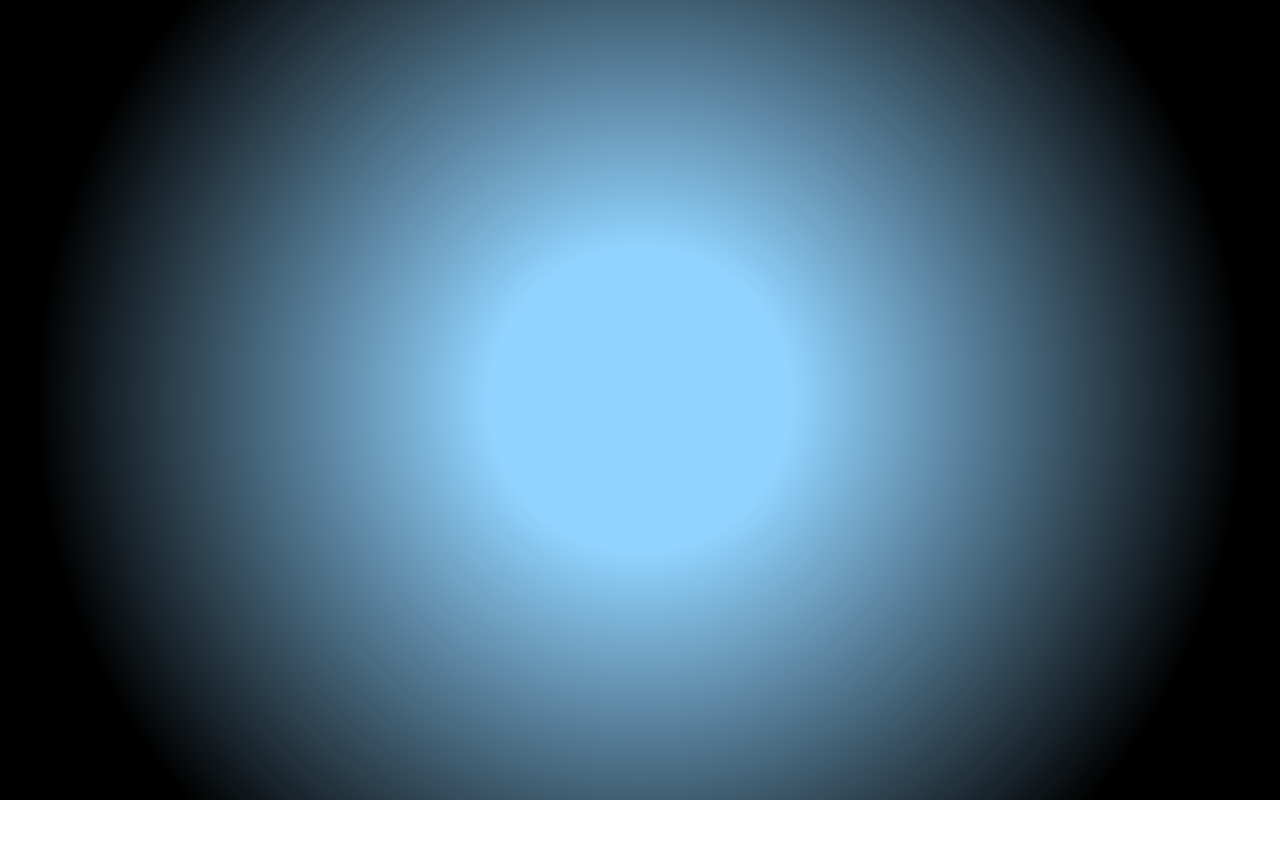
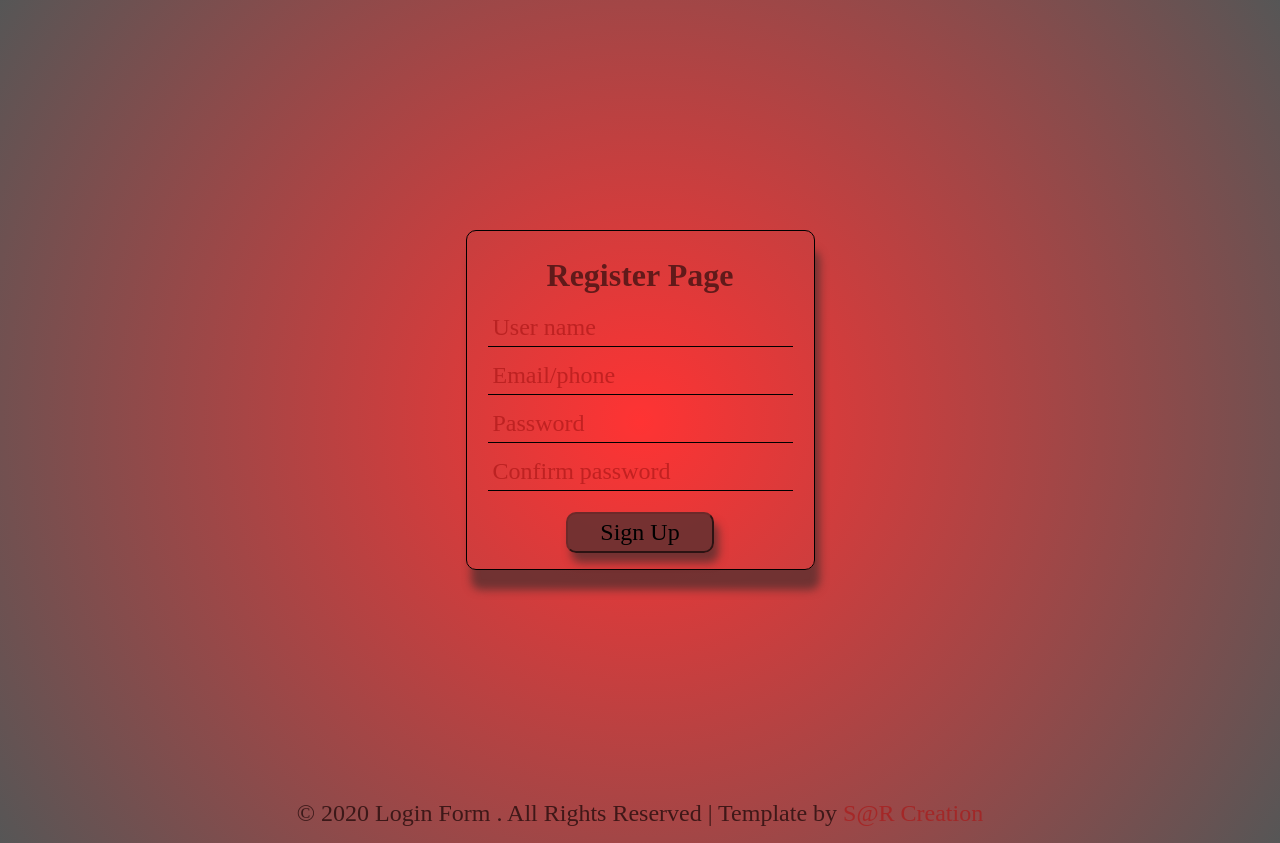
Before and after one commit to sidhik4742/To-Do-App, a React (Create React App) app: page /todoapp/register in a window 1280 px wide. Before the commit the page ends 800 px from the top, so only its background shows below. Built offline with nearby package versions, Linux system fonts and the light colour scheme; the HTML template or start-up script is replaced by a standard one.

Commit message:
added database to the project

```diff
--- a/src/App.css
+++ b/src/App.css
@@ -2,10 +2,11 @@
   margin: 0;
   padding: 0;
   box-sizing: border-box;
+  font-family: 'Lobster', cursive;
 }
 
 body{
-  background-image: radial-gradient(circle ,rgba(41, 245, 245, 0.726),rgba(10, 10, 10, 0.692));
+  background-image: radial-gradient(circle ,rgba(255, 0, 0, 0.801),rgba(10, 10, 10, 0.692));
   background-position: center;
   background-repeat: no-repeat;
   background-size: cover;
@@ -13,4 +14,5 @@ body{
   height: auto !important;
   /* max-height: auto !important; */
   position: relative;
+  /* color: white; */
 }
--- a/src/App.js
+++ b/src/App.js
@@ -1,4 +1,4 @@
-import React,{useState} from 'react';
+import React, { useState } from "react";
 import { BrowserRouter as Router, Route } from "react-router-dom";
 import logo from "./logo.svg";
 
@@ -6,6 +6,7 @@ import "./App.css";
 import Main from "./Component/Main/Main";
 import Footer from "./Component/Footer/Footer";
 import Login from "./Component/Login/Login";
+import Register from "./Component/Register/Register";
 
 function App() {
   const [state, setState] = useState("");
@@ -14,13 +15,22 @@ function App() {
     <div>
       <Router>
         <Route path="/todoapp" exact>
-          <Login state={state} setState={setState} items={items} setItems={setItems} />
+          <Login
+            state={state}
+            setState={setState}
+            items={items}
+            setItems={setItems}
+          />
+          <Footer />
         </Route>
-        <Route path="/todoapp/main" >
+        <Route path="/todoapp/main">
           <Main items={items} setItems={setItems} />
         </Route>
+        <Route path="/todoapp/register">
+          <Register />
+          <Footer />
+        </Route>
       </Router>
-      {/* <Login /> */}
     </div>
   );
 }
--- a/src/Component/Footer/Footer.css
+++ b/src/Component/Footer/Footer.css
@@ -1,28 +1,21 @@
 .footer{
+    display: flex;
+    justify-content: center;
     margin: 0;
     padding-bottom: 1rem;
-    position: absolute;
+    /* position: absolute; */
     bottom: 0;
 }
 
 .footer p{
-    color: rgba(2, 17, 27, 0.582);
+    color: rgba(39, 13, 13, 0.815);
     text-align: center;
     font-size: x-large;
 }
 .footer p a{
     text-decoration: none;
-    color: rgba(59, 177, 255, 0.685);
+    color: rgba(170, 22, 22, 0.664);
 }
 .footer p a:hover{
-    color: rgba(59, 177, 255, 0.425);
+    color: rgba(39, 13, 13, 0.815);
 }
-
-@media only screen and (max-width: 576px) {
-    .footer p{
-        color: rgba(12, 100, 158, 0.616);
-    }
-    .footer p a{
-        color: rgba(39, 151, 226, 0.719);
-    }
-}
--- a/src/Component/Footer/Footer.js
+++ b/src/Component/Footer/Footer.js
@@ -1,10 +1,10 @@
-import React, { Component } from "react";
+import React from "react";
 import "./Footer.css";
 
-class Footer extends Component {
-  render() {
-    return (
-      <div className="footer">
+function Footer() {
+  return (
+    <div className="footer">
+      <footer>
         <p>
           © 2020 Login Form . All Rights Reserved | Template by
           <a href="https://personal-websiteserver.herokuapp.com/">
@@ -12,9 +12,9 @@ class Footer extends Component {
             S@R Creation
           </a>
         </p>
-      </div>
-    );
-  }
+      </footer>
+    </div>
+  );
 }
 
 export default Footer;
--- a/src/Component/Login/Login.css
+++ b/src/Component/Login/Login.css
@@ -1,33 +1,26 @@
-*{
-    margin: 0;
-    padding: 0;
-    font-family: 'Lobster', cursive;
-}
-
-body{
-    background-image: radial-gradient(circle, rgba(59, 177, 255, 0.562) 20%, black 80%);
-    box-sizing: border-box;
-    height: 100vh;
-}
- .login{
+.login {
   height: 100vh;
   display: flex;
   justify-content: center;
   align-items: center;
 }
-.login main{
+.login main {
   border: 1px solid black;
   border-radius: 10px;
-    box-shadow: 5px 20px 8px rgba(48, 75, 91, 0.815);
+  box-shadow: 5px 20px 8px rgba(91, 48, 48, 0.815);
 }
-.form{
+.form {
   padding: 1rem;
 }
+.login h1 {
+  text-align: center;
+  margin: 10px;
+  color: rgba(20, 7, 7, 0.616);
+}
 
-.form  .img-div{
+.form .img-div {
   width: 120px;
   height: 120px;
-    background-image:url();
   background-position: center;
   background-size: 100%;
   border: 1px solid black;
@@ -37,87 +30,99 @@ body{
   margin-right: auto;
   margin-bottom: 1rem;
 }
-.img-div img{
+.img-div img {
   height: 120px;
   width: 120px;
   border-radius: 50%;
-    content: 'Upload photo';
+  content: "Upload photo";
 }
 
-.img-div:hover{
+.img-div:hover {
   opacity: 0.5;
   filter: blur(2px);
-
 }
 
-.form input{
+.form input {
   position: relative;
   padding: 5px;
-    margin:5px;
+  margin: 5px;
   border-style: hidden;
   background-color: transparent;
   font-size: 1.5em;
   border-bottom: 1px solid black;
 }
 
-input:focus, textarea:focus, select:focus{
+.form input:focus {
   outline: none;
 }
-
-.form .btn-div{
-    text-align: center;
-    margin-left: auto;
-    margin-right: auto;
+.form input::placeholder {
+  color: rgba(170, 22, 22, 0.664);
 }
 
-.form button{
-    margin: 1rem;
+.form .btn-div {
+  text-align: center;
+  /* margin-left: auto; */
+  /* margin-right: auto; */
+}
+
+.form button {
+  margin: 1rem 0 0 0;
   padding: 5px;
   padding-left: 2rem;
   padding-right: 2rem;
   font-size: 1.5em;
   border-radius: 10px;
-    border-color: rgba(48, 75, 91, 0.815);
-    background-color: rgba(48, 75, 91, 0.815);
-    box-shadow: 5px 10px 8px rgba(48, 75, 91, 0.815);
+  border-color: rgba(20, 7, 7, 0.616);
+  background-color: rgba(91, 48, 48, 0.815);
+  box-shadow: 5px 10px 8px rgba(91, 48, 48, 0.815);
 }
 
-.form button:hover{
-    background-color: rgba(132, 207, 252, 0.562);
+.form button:hover {
+  background-color: rgba(252, 132, 132, 0.562);
   border: 1px solid black;
 }
 
-.form button:active{
+.form button:active {
   outline: none;
-    background-color: rgba(48, 75, 91, 0.815);
+  background-color: rgba(91, 48, 48, 0.815);
+}
+.login .register {
+  color: rgba(39, 13, 13, 0.815);
+  text-align: center;
+  padding-bottom: 5px;
+}
+.login .register a {
+  color: rgba(170, 22, 22, 0.664);
 }
 
-.temsService{
+.temsService {
   text-align: center;
   padding-bottom: 1rem;
 }
 
-.temsService p, span{
-    color: rgba(13, 30, 39, 0.815);
+.temsService p,
+span {
+  color: rgba(39, 13, 13, 0.815);
   font-size: medium !important;
   font-weight: 200 !important;
 }
-.temsService a{
+.temsService a {
   text-decoration: none;
-    color: rgba(22, 111, 170, 0.664);
+  color: rgba(170, 22, 22, 0.664);
   font-weight: bolder;
   font-size: x-large;
 }
-.temsService a:hover{
-    color: rgba(59, 177, 255, 0.425);
+.temsService a:hover,
+.login .register a:hover {
+  color: rgba(39, 13, 13, 0.815);
 }
 
 @media only screen and (max-width: 576px) {
-    .form input{
+  .form input {
     width: 14rem !important;
   }
-    .temsService a{
-        color: rgba(22, 111, 170, 0.664);
+  .temsService a {
+    color: rgba(170, 22, 22, 0.664);
     font-size: larger;
   }
 }
--- a/src/Component/Login/Login.js
+++ b/src/Component/Login/Login.js
@@ -1,7 +1,7 @@
 import React, { useState } from "react";
 import { Link } from "react-router-dom";
 import { useHistory } from "react-router";
-import axios from "axios";
+import Axios from "axios";
 import "./Login.css";
 
 function Login(props) {
@@ -11,12 +11,12 @@ function Login(props) {
 
   // console.log(items);
 
+  const [profilePic, setProfilePic] = useState(); //profile picture change
 
-  const [profilePic, setProfilePic] = useState(); //profile picture change
   const uploadImage = (event) => {
     console.log("Upload image");
     let type = event.target.files[0].type;
-    if (type == "image/jpeg" || type == "image/jpg") {
+    if (type === "image/jpeg" || type === "image/jpg") {
       setProfilePic(URL.createObjectURL(event.target.files[0]));
     }
   };
@@ -31,9 +31,10 @@ function Login(props) {
     // console.log(props.state.password);
   };
 
-  const loginButton = async () => { //send user name and password  to server
+  const loginButton = async () => {
+    //send user name and password  to server
     console.log("Button clicked");
-    await axios({
+    await Axios({
       method: "post",
       url: "http://localhost:3001/todoapp/login",
       headers: {
@@ -45,7 +46,8 @@ function Login(props) {
         Token: "123",
       },
     })
-      .then((response) => {  //clearing the user name and password from input field
+      .then((response) => {
+        //clearing the user name and password from input field
         // props.setState({
         //   userName: "",
         //   password: "",
@@ -53,10 +55,10 @@ function Login(props) {
         // console.log(response.data);
         if (response.data.Token === "123") {
           console.log("success");
-          const itemList = response.data.items
+          const itemList = response.data.items;
           // console.log(itemList);
-          setItems(itemList);  //data from server is store to state
-          sessionStorage.setItem('itemList', JSON.stringify(itemList));
+          setItems(itemList); //data from server is store to state
+          sessionStorage.setItem("itemList", JSON.stringify(itemList));
           history.push("/todoapp/main");
         }
       })
@@ -68,6 +70,9 @@ function Login(props) {
     <div className="login">
       <main>
         <form className="form">
+          <div>
+            <h1>Login Page</h1>
+          </div>
           <div className="img-div">
             <label htmlFor="uploadImage">
               <img
@@ -96,7 +101,7 @@ function Login(props) {
               type="text"
               name="userName"
               onChange={changeHandler}
-              placeholder="user name"
+              placeholder="User name"
             />
           </div>
           <div>
@@ -107,7 +112,7 @@ function Login(props) {
               type="password"
               name="password"
               onChange={changeHandler}
-              placeholder="password"
+              placeholder="Password"
             />
           </div>
           <div className="btn-div">
@@ -116,6 +121,11 @@ function Login(props) {
             </button>
           </div>
         </form>
+        <div className="register">
+          <p>
+            or <br /> New user <Link to="/todoapp/register">Register here</Link>
+          </p>
+        </div>
         <div className="temsService">
           <p>By Registering, | accept the</p>
           <a href="#"> Terms of Service </a> <span>and </span>
--- a/src/Component/Main/Main.css
+++ b/src/Component/Main/Main.css
@@ -1,7 +1,6 @@
 .to-do-main{
  display: flex;
  justify-content: center;
-
 }
 
 .to-do-main .search-item{
@@ -46,6 +45,7 @@
     margin-left: auto;
     margin-right: auto;
     padding: 0.5em;
+    background-color: rgba(53, 3, 3, 0.548);
 
 }
 .item-list ul{
@@ -60,7 +60,7 @@
     cursor: pointer;
     transition: 0.3s ease-in-out;
     box-shadow: 5px 15px 8px rgba(2, 58, 53, 0.89);
-    color: rgba(16, 17, 17, 0.719);
+    /* color: rgba(255, 255, 255, 0.719); */
 
 }
 .item-details:hover{
--- /dev/null
+++ b/src/Component/Register/Register.css
@@ -0,0 +1,67 @@
+.registerComponent {
+  height: 100vh;
+  display: flex;
+  justify-content: center;
+  align-items: center;
+}
+
+.registerComponent main {
+  border: 1px solid black;
+  border-radius: 10px;
+  box-shadow: 5px 20px 8px rgba(91, 48, 48, 0.815);
+}
+.registerForm {
+  padding: 1rem;
+}
+.registerForm h1 {
+  text-align: center;
+  margin: 10px;
+  color: rgba(20, 7, 7, 0.616);
+}
+.registerForm input {
+  position: relative;
+  padding: 5px;
+  margin: 5px;
+  border-style: hidden;
+  background-color: transparent;
+  font-size: 1.5em;
+  border-bottom: 1px solid black;
+}
+.registerForm input:focus {
+  outline: none;
+}
+.registerForm input::placeholder {
+  color: rgba(170, 22, 22, 0.664);
+}
+.registerForm .btn-div {
+  text-align: center;
+  /* margin-left: auto; */
+  /* margin-right: auto; */
+}
+.registerForm button {
+  margin: 1rem 0 0 0;
+  padding: 5px;
+  padding-left: 2rem;
+  padding-right: 2rem;
+  font-size: 1.5em;
+  border-radius: 10px;
+  border-color: rgba(20, 7, 7, 0.616);
+  background-color: rgba(91, 48, 48, 0.815);
+  box-shadow: 5px 10px 8px rgba(91, 48, 48, 0.815);
+}
+.registerForm button:hover {
+  background-color: rgba(252, 132, 132, 0.562);
+  border: 1px solid black;
+}
+
+.registerForm button:active {
+  outline: none;
+  background-color: rgba(91, 48, 48, 0.815);
+}
+
+@media only screen and (max-width: 576px) {
+    .registerForm input {
+      width: 14rem !important;
+    }
+
+  }
--- /dev/null
+++ b/src/Component/Register/Register.js
@@ -0,0 +1,106 @@
+import React, { useState } from "react";
+import { useHistory } from "react-router";
+import "./Register.css";
+import Axios from "axios";
+
+function Register() {
+  const history = useHistory();
+  const [registerUser, setRegisterUser] = useState({
+    userName: "",
+    emailOrPhone: "",
+    password: "",
+    Cpassword: "",
+  });
+  //   console.log(registerUser);
+  const changeHandler = (event) => {
+    setRegisterUser({
+      ...registerUser,
+      [event.target.name]: event.target.value,
+    });
+  };
+  const submitButton = (event) => {
+    event.preventDefault();
+    if (
+      registerUser.password === registerUser.Cpassword &&
+      registerUser.password != ""
+    ) {
+      console.log("form submitting...");
+      Axios({
+        method: "post",
+        url: "http://localhost:3001/todoapp/register",
+        headers: {
+          "Content-Type": "application/json",
+        },
+        data: registerUser,
+      })
+        .then((response) => {
+          console.log(response.data);
+          history.push("/todoapp");
+        })
+        .catch((error) => {
+          console.log(`Error :${error}`);
+        });
+    }
+  };
+
+  return (
+    <div className="registerComponent">
+      <main>
+        <form className="registerForm" onSubmit={submitButton}>
+          <div>
+            <h1>Register Page</h1>
+          </div>
+          <div>
+            <span>
+              <i className="fa fa-user fa-2x" aria-hidden="true"></i>
+            </span>
+            <input
+              type="text"
+              name="userName"
+              onChange={changeHandler}
+              placeholder="User name"
+            />
+          </div>
+          <div>
+            <span>
+              <i className="fa fa-id-badge fa-2x" aria-hidden="true"></i>
+            </span>
+            <input
+              type="text"
+              name="emailOrPhone"
+              onChange={changeHandler}
+              placeholder="Email/phone"
+            />
+          </div>
+          <div>
+            <span>
+              <i className="fa fa-lock fa-2x" aria-hidden="true"></i>
+            </span>
+            <input
+              type="password"
+              name="password"
+              onChange={changeHandler}
+              placeholder="Password"
+            />
+          </div>
+          <div>
+            <span>
+              <i className="fa fa-lock fa-2x" aria-hidden="true"></i>
+            </span>
+            <input
+              type="password"
+              name="Cpassword"
+              onChange={changeHandler}
+              placeholder="Confirm password"
+            />
+          </div>
+          <div className="btn-div">
+            <button type="submit">Sign Up</button>
+          </div>
+        </form>
+      </main>
+    </div>
+  );
+}
+
+export default Register;
```
Also changed, not shown: public/manifest.json. Lines whose indentation alone changed are shown as unchanged.
